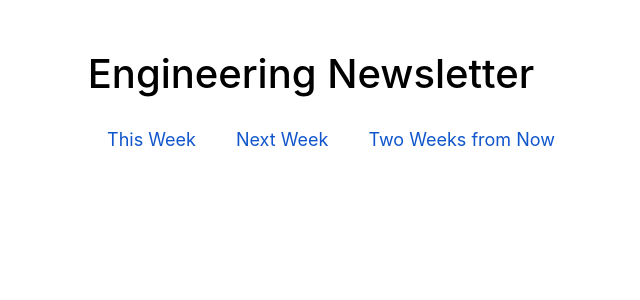
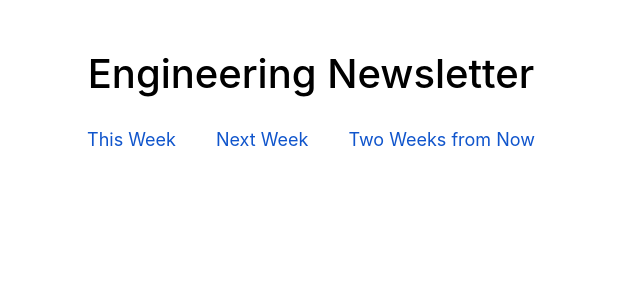
Before and after one commit to somenode/engineering-newsletter, a React (Create React App) app: page / in a window 1280 px wide. Shown: the top 300 px of the page, without its empty margins (329-969 px from the left). Built offline with nearby package versions, Linux system fonts and the light colour scheme.

Commit message:
nav padding

```diff
--- a/src/index.css
+++ b/src/index.css
@@ -11,6 +11,7 @@ body {
 navbar ul {
   list-style: none;
   font-size: 18px;
+  padding-inline-start: 0;
 }
 
 navbar li {
```
